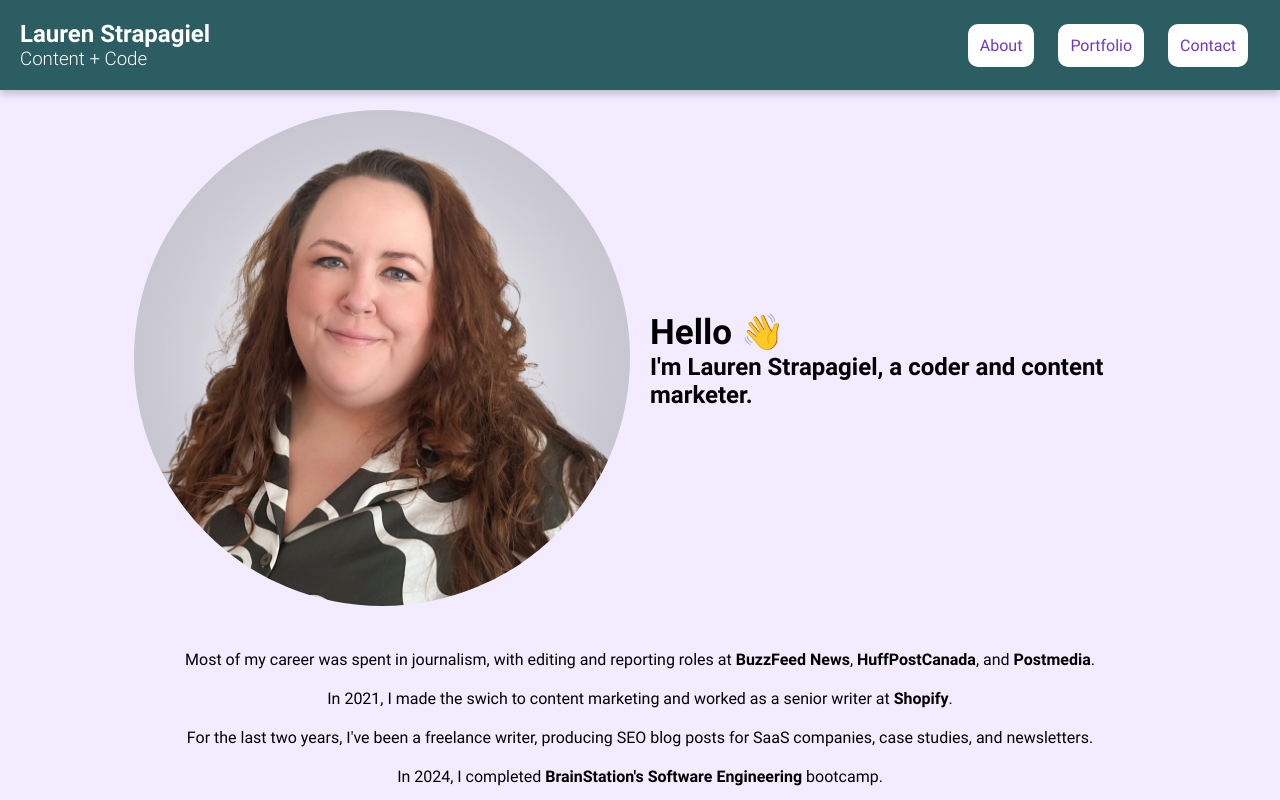
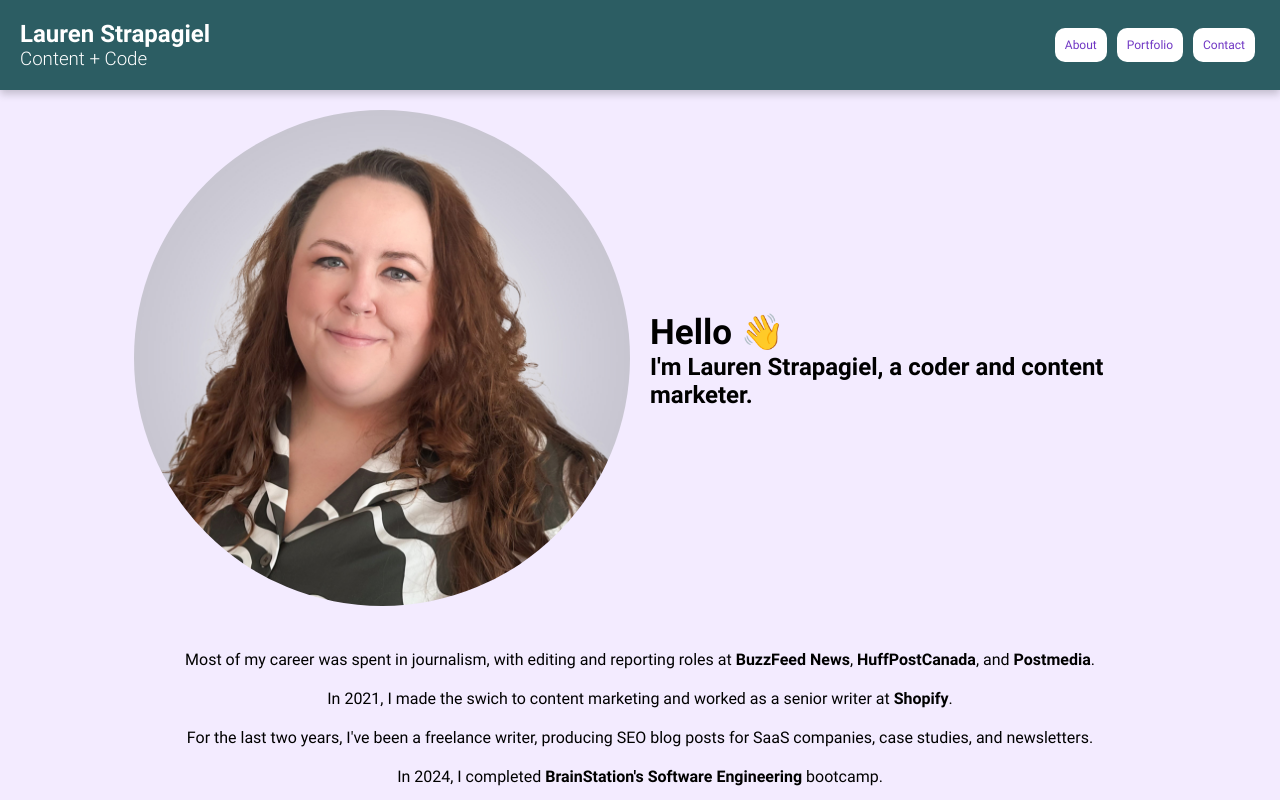
Before and after one commit to laurenstrapagiel/laurenstrapagiel.com, a React (Create React App) app: page / in a window 1280 px wide. Shown: the top 800 px of the page. Built offline with nearby package versions, Linux system fonts and the light colour scheme.

Commit message:
fixes header spacing

```diff
--- a/src/components/header/header.scss
+++ b/src/components/header/header.scss
@@ -28,10 +28,12 @@
   }
 
   &__list-item {
-    margin: 0 12px;
+    margin: 0 5px;
     background-color: white;
-    padding: 12px;
+    padding: 10px;
     border-radius: 10px;
+    font-size: 12px;
+
 
     &:hover {
       background-color: $secondary;
```
